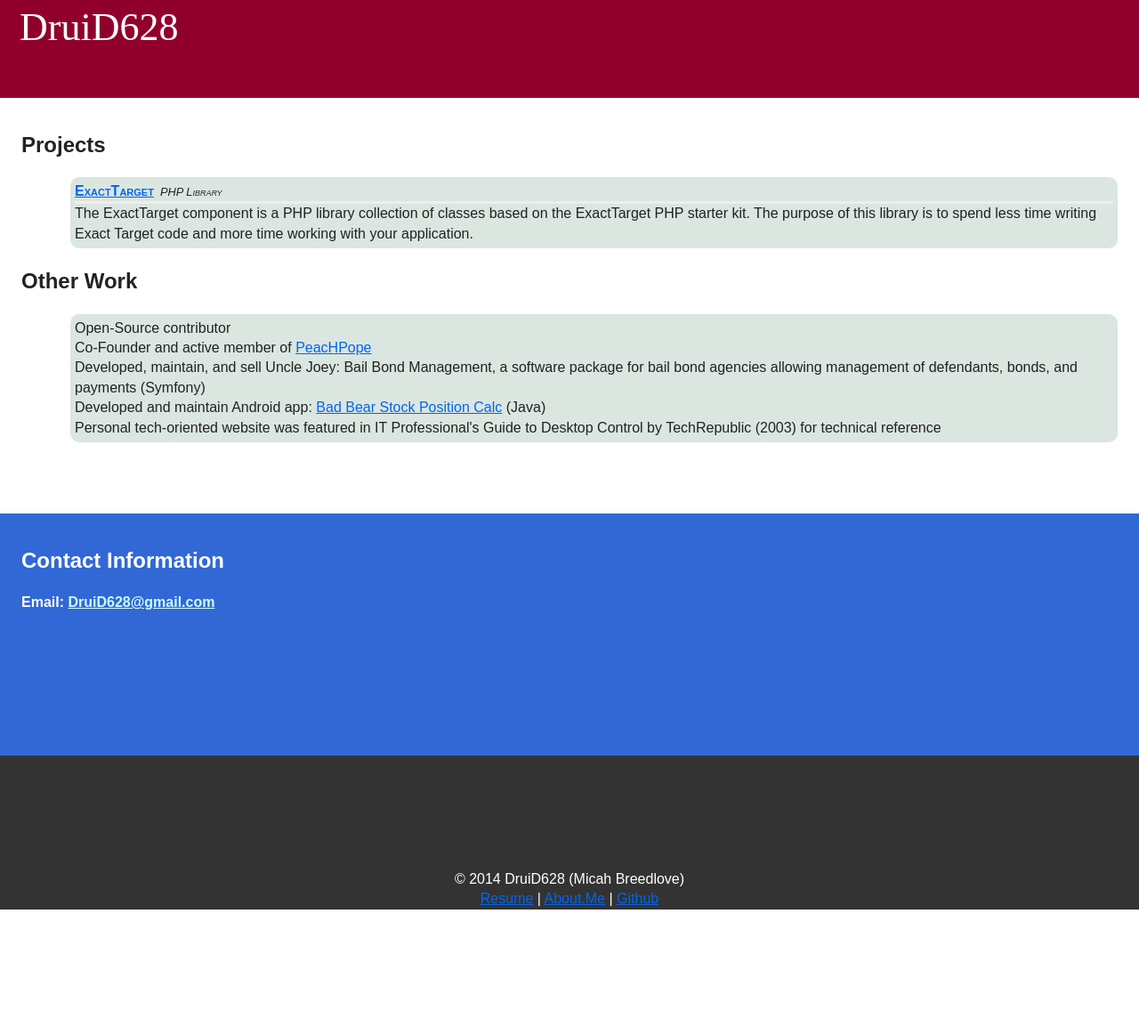
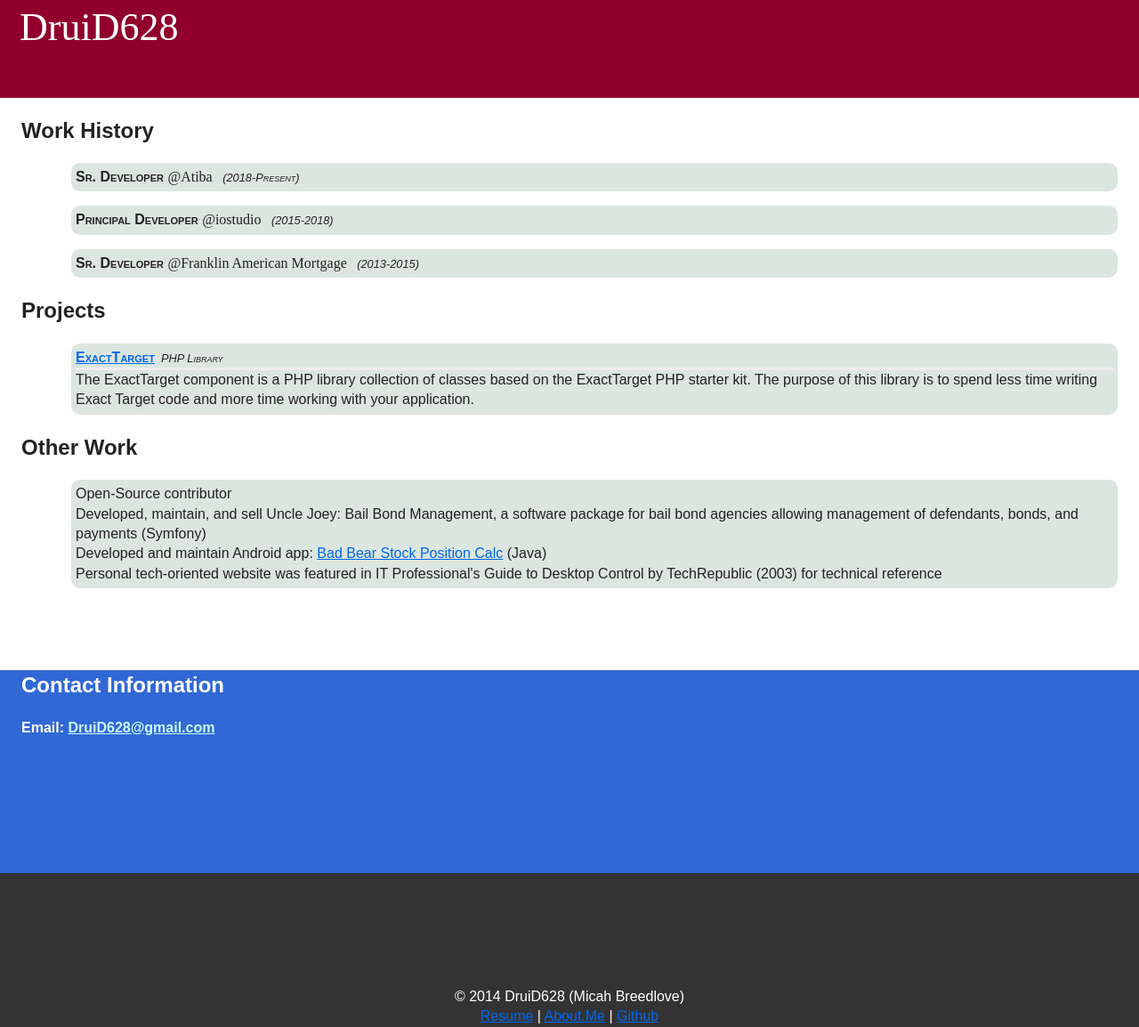
Before and after one commit to druid628/druid628.github.com, a Jekyll site: the page built from _posts/2014-04-01-index.html, in a window 1280 px wide. Shown: the whole page at 89% size. Built offline with Jekyll 4.4.1, drawn with Linux system fonts in a browser that asks for light colours; nearby versions of some CDN libraries; some web fonts are replaced; before the commit the page ends 1022 px from its top, so only the background shows below that.

Commit message:
minor CSS tweeks & includes minimal Work History

```diff
--- a/_posts/2014-04-01-index.html
+++ b/_posts/2014-04-01-index.html
@@ -9,7 +9,38 @@ permalink: /
   <span id="me"> DruiD628</span>
   <div class="small-push"></div>
 </div>
+<div id="work_history" class="content">
+    <h2>Work History</h2>
+    <ul class="main_level">
+        <li>
+            <div class="description">
+                <span class="title">Sr. Developer</span><span class="company-info">
+                      <span class="company"> @Atiba</span>
+                      <span class="dates">(2018-Present)</span>
+                   </span>
+            </div>
+        </li>
+        <li>
+            <div class="description">
+                <span class="title">Principal Developer</span><span class="company-info">
+                      <span class="company"> @iostudio</span>
+                      <span class="dates">(2015-2018)</span>
+                   </span>
+            </div>
+        </li>
+        <li>
+            <div class="description">
+                <span class="title">Sr. Developer</span><span class="company-info">
+                      <span class="company"> @Franklin American Mortgage</span>
+                      <span class="dates">(2013-2015)</span>
+                   </span>
+            </div>
+        </li>
+    </ul>
+   <!--
+</div>
 <div id="projects" class="content">
+-->
    <h2>Projects</h2>
    <ul class="main_level">
        <li>
@@ -29,7 +60,7 @@ permalink: /
        <li>
           <div id="honorable_mentions" class="description">
             <P>Open-Source contributor</P>
-            <P>Co-Founder and active member of <a href="http://peachpope.github.io/">PeacHPope</a></P>
+            <!-- <P>Co-Founder and active member of <a href="http://peachpope.github.io/">PeacHPope</a></P> -->
             <P>Developed, maintain, and sell Uncle Joey: Bail Bond Management, a software package for bail bond agencies allowing management of defendants, bonds, and payments (Symfony)</P>
             <P>Developed and maintain Android app: <A href="http://sthen.es/c573dd3" target="_blank">Bad Bear Stock Position Calc</A> (Java)</P>
             <P>Personal tech-oriented website was featured in IT Professional's Guide to Desktop Control by TechRepublic (2003) for technical reference</P>
--- a/css/style.css
+++ b/css/style.css
@@ -161,7 +161,8 @@ td { vertical-align: top; }
 }
 
 .description {
-  margin-left: 15px;
+  margin-left: 1rem;
+  margin-bottom: 1rem;
   background-color: #DBE6E0;
   padding: 5px;
   -moz-border-radius:    10px;
@@ -228,7 +229,7 @@ td { vertical-align: top; }
 
 
 .content {
-  padding: 1em 1.5em 1em 1.5em;
+  padding: 0 1.5rem 0.5rem 1.5rem;A
   min-height: 4em;
 }
 
@@ -249,4 +250,27 @@ td { vertical-align: top; }
 /*
 font-family: 'Euphoria Script', cursive;
 font-family: 'Macondo Swash Caps', cursive;
+ header {
+     width: 100%;
+     height: 110px;
+     overflow: hidden;
+    position: fixed;
+    top: 0;
+    left: 0;
+    z-index: 999;
+    -webkit-transition: height 0.4s;
+    -moz-transition:    height 0.4s;
+    -ms-transition:     height 0.4s;
+    -o-transition:      height 0.4s;
+    transition:         height 0.4s;
+}
+
+ header #name {
+    height: inherit;
+}
+
+header.smaller {
+    height: 60px;
+}
+
 */
```
